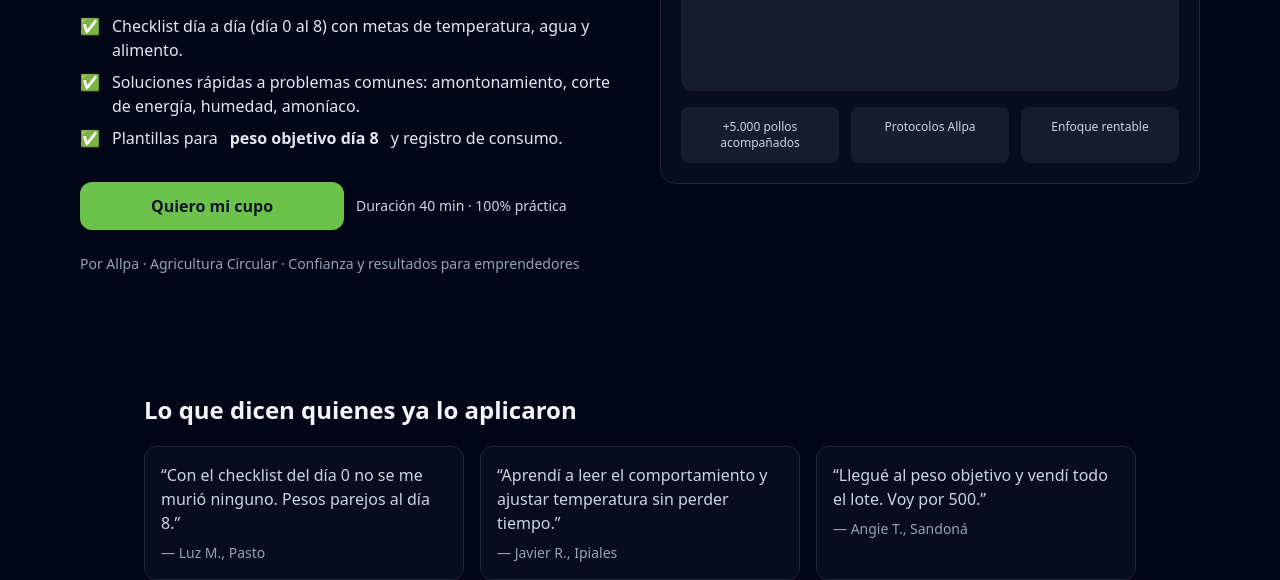
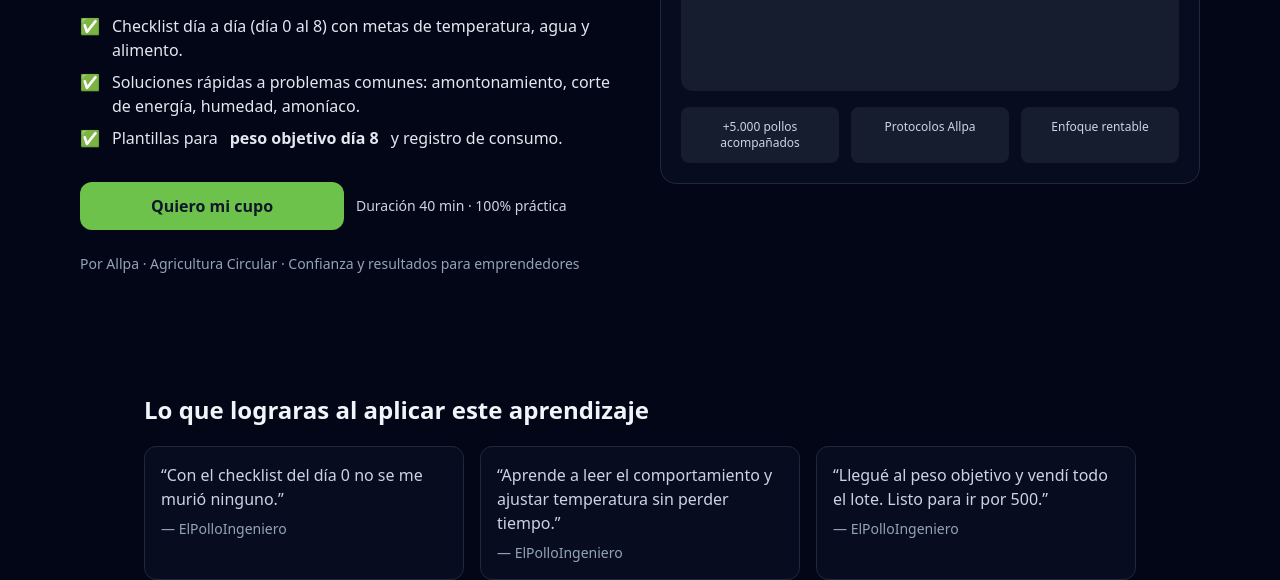
Before and after one commit to allpaaviculturasostenible/aviculturasostenible.github.io, a website: page es/8dias.html in a window 1280 px wide. Shown: the part 380-960 px from the top of the page. Drawn offline with nearby package versions, Linux system fonts and the light colour scheme.

Commit message:
ajuste webinar

```diff
--- a/es/8dias.html
+++ b/es/8dias.html
@@ -51,19 +51,19 @@
       </div>
     </div>
   </header>  <!-- PRUEBA SOCIAL -->  <section class="max-w-5xl mx-auto px-4 py-10" aria-label="testimonios">
-    <h2 class="text-2xl font-bold">Lo que dicen quienes ya lo aplicaron</h2>
+    <h2 class="text-2xl font-bold">Lo que lograras al aplicar este aprendizaje</h2>
     <div class="mt-5 grid md:grid-cols-3 gap-4">
       <figure class="bg-slate-900/40 border border-slate-800 p-4 rounded-xl">
-        <blockquote class="text-slate-300">“Con el checklist del día 0 no se me murió ninguno. Pesos parejos al día 8.”</blockquote>
-        <figcaption class="text-slate-400 text-sm mt-2">— Luz M., Pasto</figcaption>
+        <blockquote class="text-slate-300">“Con el checklist del día 0 no se me murió ninguno.”</blockquote>
+        <figcaption class="text-slate-400 text-sm mt-2">— ElPolloIngeniero</figcaption>
       </figure>
       <figure class="bg-slate-900/40 border border-slate-800 p-4 rounded-xl">
-        <blockquote class="text-slate-300">“Aprendí a leer el comportamiento y ajustar temperatura sin perder tiempo.”</blockquote>
-        <figcaption class="text-slate-400 text-sm mt-2">— Javier R., Ipiales</figcaption>
+        <blockquote class="text-slate-300">“Aprende a leer el comportamiento y ajustar temperatura sin perder tiempo.”</blockquote>
+        <figcaption class="text-slate-400 text-sm mt-2">— ElPolloIngeniero</figcaption>
       </figure>
       <figure class="bg-slate-900/40 border border-slate-800 p-4 rounded-xl">
-        <blockquote class="text-slate-300">“Llegué al peso objetivo y vendí todo el lote. Voy por 500.”</blockquote>
-        <figcaption class="text-slate-400 text-sm mt-2">— Angie T., Sandoná</figcaption>
+        <blockquote class="text-slate-300">“Llegué al peso objetivo y vendí todo el lote. Listo para ir por 500.”</blockquote>
+        <figcaption class="text-slate-400 text-sm mt-2">— ElPolloIngeniero</figcaption>
       </figure>
     </div>
   </section>  <!-- MINI AGENDA (20% lógica) -->  <section class="max-w-5xl mx-auto px-4 py-10" aria-label="temario">
```
